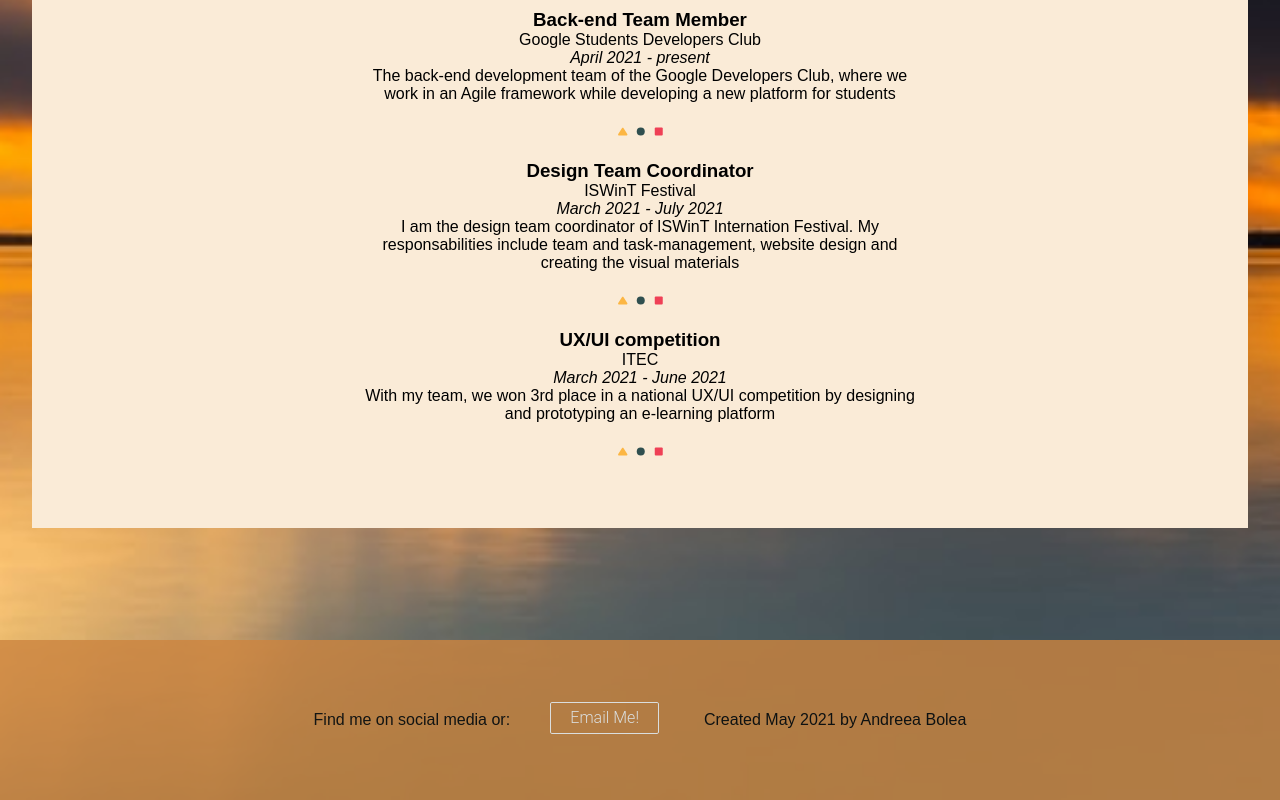
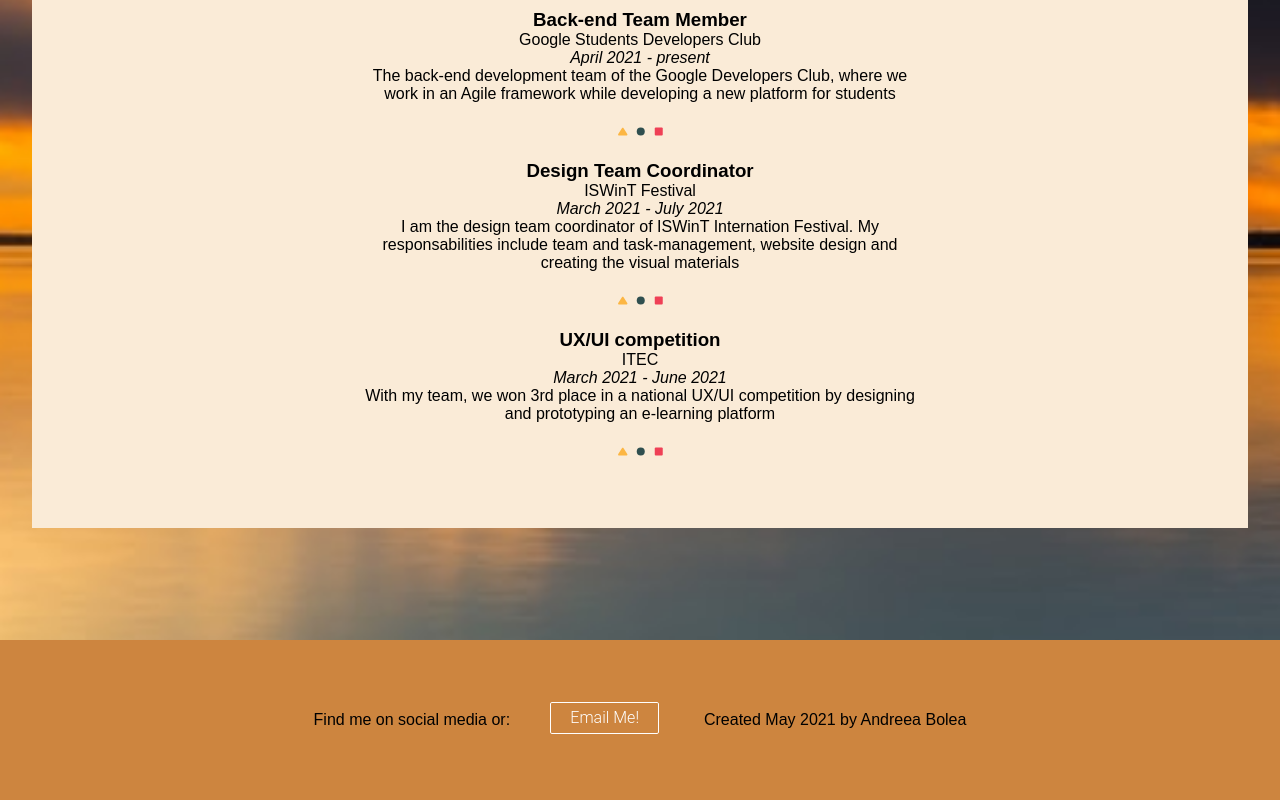
Before and after one commit to undcybele/react-portfolio, a React (Create React App) app: page / in a window 1280 px wide. Shown: the part 1344-2144 px from the top of the page. Built offline with nearby package versions, Linux system fonts and the light colour scheme.

Commit message:
removed component opacity

```diff
--- a/src/components/Footer/Footer.css
+++ b/src/components/Footer/Footer.css
@@ -4,6 +4,5 @@ footer {
   align-items: center;
   min-height: 10em;
   background-color: peru;
-  opacity: 80%;
   margin-top: 5em;
 }
--- a/src/components/Resume/Resume.css
+++ b/src/components/Resume/Resume.css
@@ -9,7 +9,6 @@
 .projects {
   padding: 3em;
   background-color: antiquewhite;
-  /* opacity: 80%; */
   display: flex;
   justify-content: center;
   align-items: center;
```
